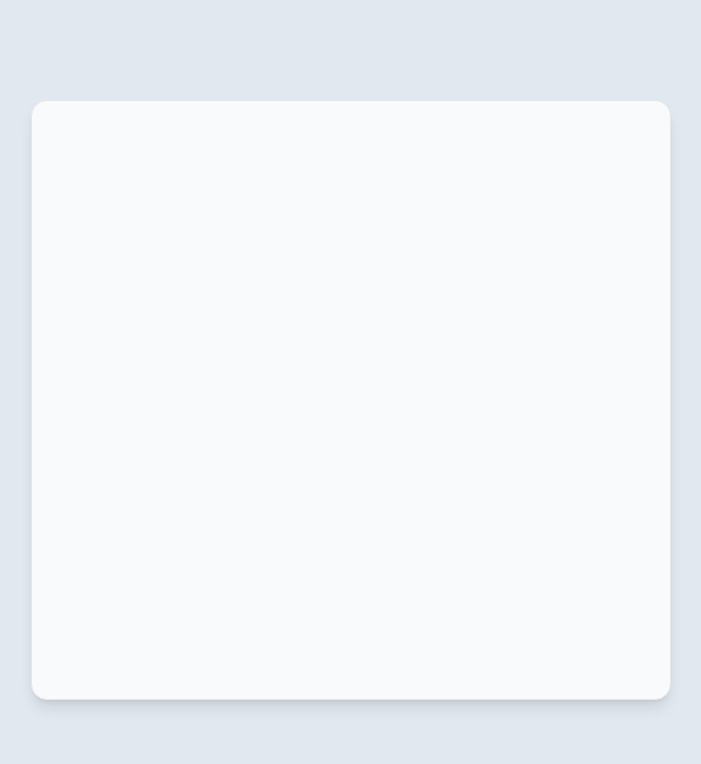
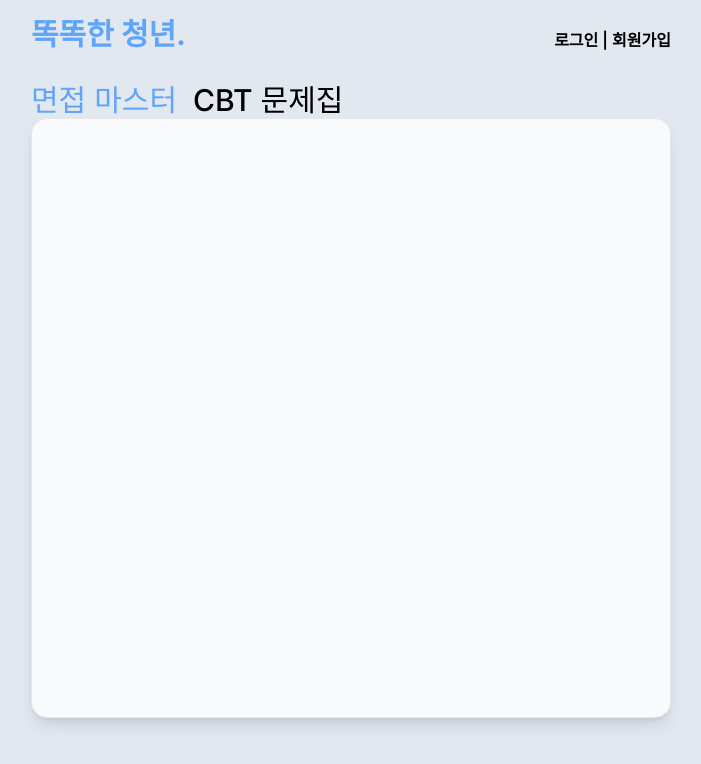
Before and after one commit to flip-404/ddockddock-youth, a Next.js app: page / in a window 1280 px wide. Shown: the top 764 px of the page, without its empty margins (289-990 px from the left). Built offline with nearby package versions, Linux system fonts and the light colour scheme.

Commit message:
feat: layout 수정

```diff
--- a/src/app/layout.tsx
+++ b/src/app/layout.tsx
@@ -1,4 +1,5 @@
 import type { Metadata } from 'next'
+import Link from 'next/link'
 import { Inter } from 'next/font/google'
 import './globals.css'
 
@@ -19,8 +20,28 @@ export default function RootLayout({
       <head />
       <title>똑똑한 청년</title>
       <body className={inter.className}>
-        <div className="flex items-center text-center justify-center align-middle w-screen h-screen bg-slate-200">
-          <div className="border rounded-2xl shadow-lg bg-slate-50 w-full h-3/4 md:w-4/5 md:h-3/4 lg:w-1/2 lg:h-3/4">
+        <div className="flex flex-col items-center text-center justify-center align-middle w-screen h-screen bg-slate-200">
+          <div className="pt-4 pb-2 fixed top-0	flex justify-between w-full md:w-4/5 lg:w-1/2">
+            <Link href="/" className="text-3xl font-bold text-blue-400">
+              똑똑한 청년.
+            </Link>
+
+            <Link
+              href="/login"
+              className="flex flex-col justify-end text-base font-semibold"
+            >
+              로그인 | 회원가입
+            </Link>
+          </div>
+
+          <div className="flex gap-4 w-full md:w-4/5 lg:w-1/2">
+            <div className="text-3xl font-medium text-blue-400">
+              면접 마스터
+            </div>
+            <div className="text-3xl font-medium">CBT 문제집</div>
+          </div>
+
+          <div className="border p-6 rounded-2xl shadow-lg bg-slate-50 w-full h-3/4 md:w-4/5 md:h-3/4 lg:w-1/2 lg:h-3/4">
             {children}
           </div>
         </div>
```
